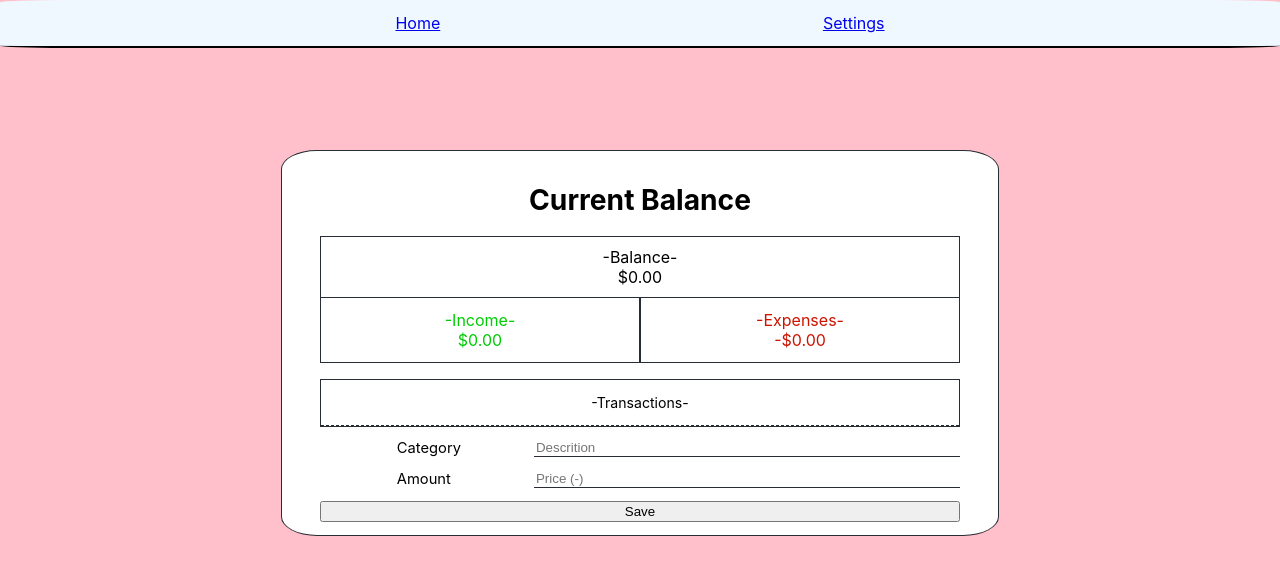
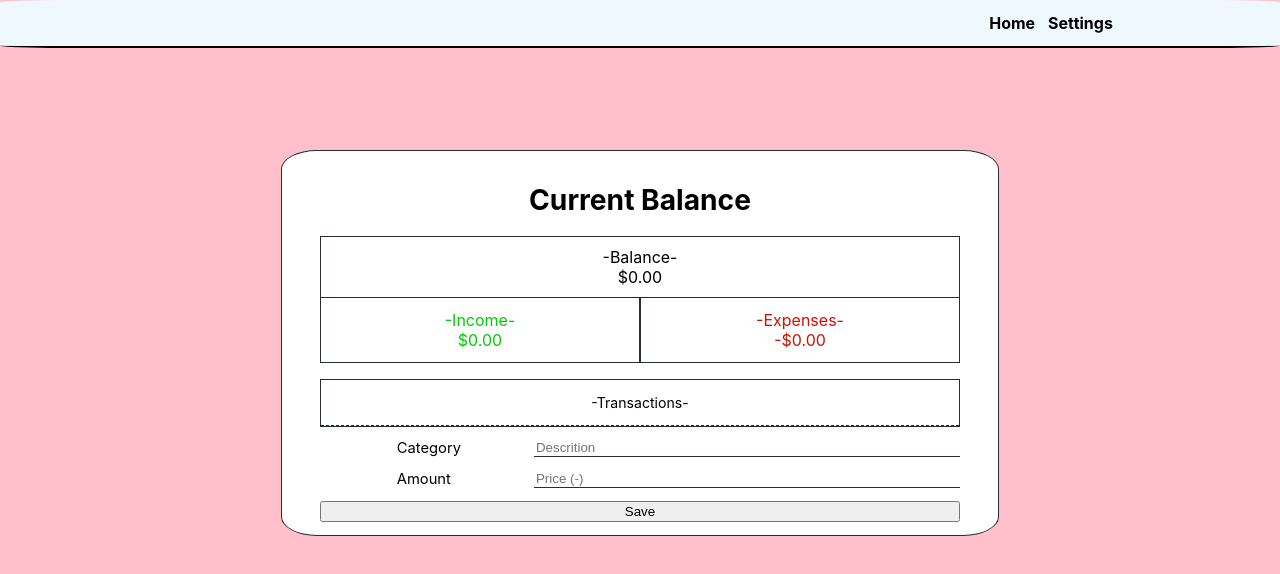
Before and after one commit to isaac-messer/budget-routing, a React (Create React App) app: page / in a window 1280 px wide. Shown: the top 574 px of the page. Built offline with nearby package versions, Linux system fonts and the light colour scheme.

Commit message:
Added div(s) to display user input info in nav

```diff
--- a/src/Pages/Components/NavBar.jsx
+++ b/src/Pages/Components/NavBar.jsx
@@ -1,12 +1,28 @@
 import React from 'react';
 import { Link } from 'react-router-dom';
+import { useContext } from 'react';
+import { BudgetContext } from '../Context';
+
 export const NavBar = () => {
+    const { user, title } = useContext(BudgetContext);
+
     return (
         <>
             <nav>
-        <Link to='/'>Home</Link>
-        <Link to='/settings'>Settings</Link>
+                <div id="personalInfo">
+                    <h4>{user}</h4>
+                </div>
+                <div id="titleInfo">
+                    <h3>{title}</h3>
+                </div>
+                <div id="navInfo">
+                    <h4><span>
+                        <Link to='/'>Home</Link>
+                        <Link to='/settings'>Settings</Link>
+                    </span></h4>
+                </div>
+
             </nav>
         </>
-    )
-}
+    );
+};
```
